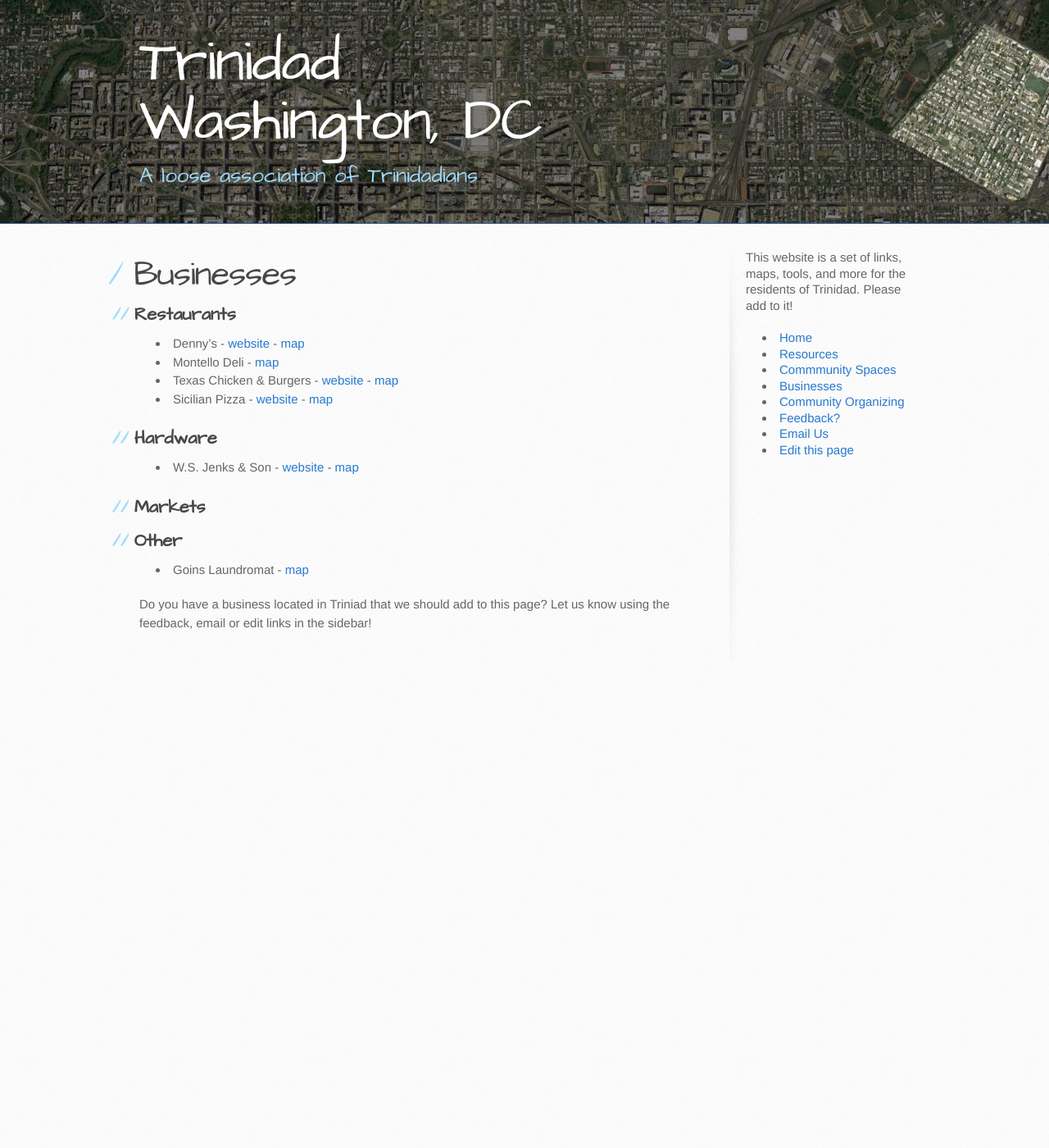
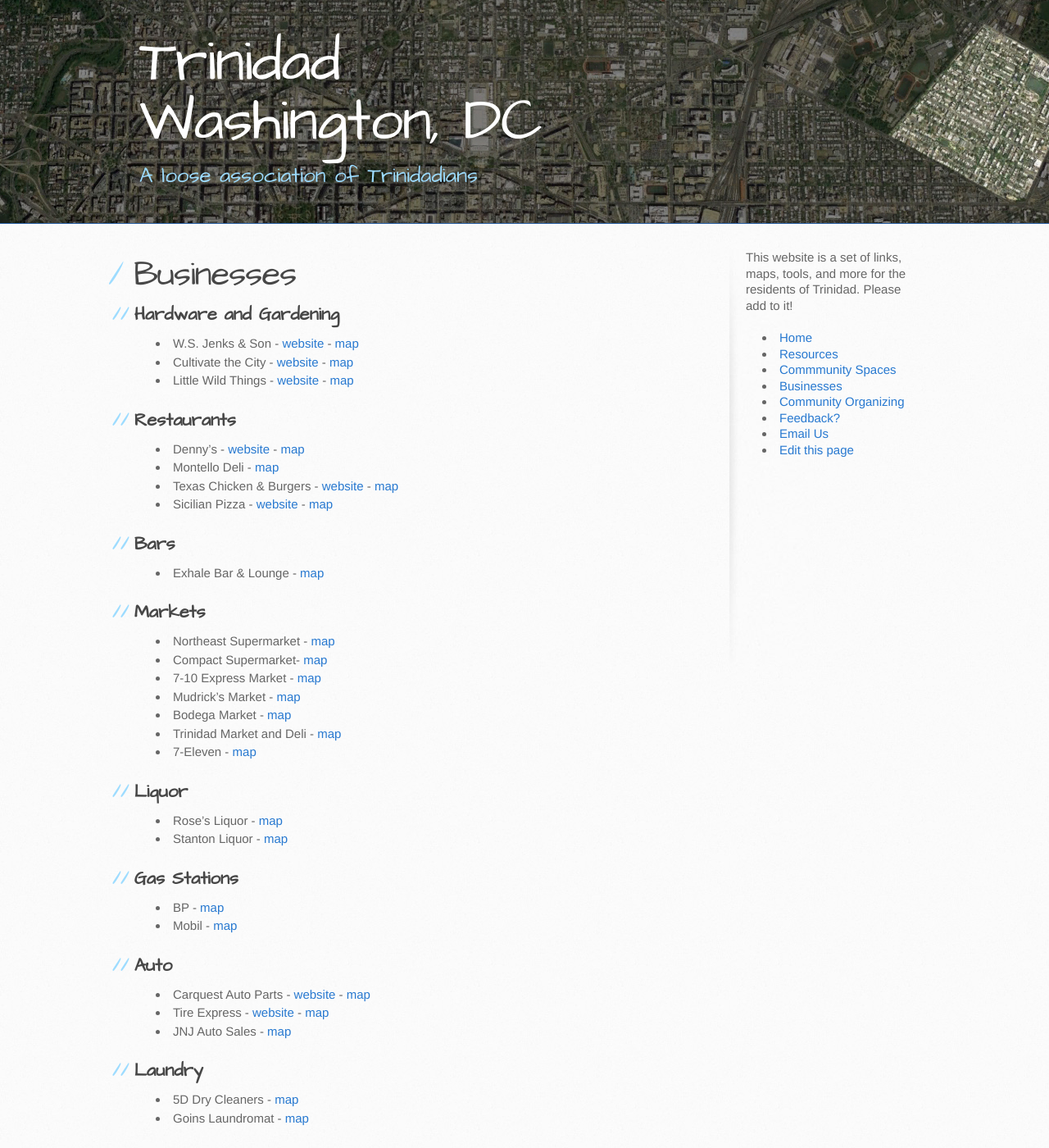
Before and after one commit to gbinal/tobago, a Jekyll site: the page built from businesses.md, in a window 1280 px wide and 1400 px high. Shown: the whole window at 82% size. Built offline with Jekyll 4.4.1, drawn with Linux system fonts in a browser that asks for light colours; some of the changed text lies outside the part shown.

Commit message:
Update businesses.md

```diff
--- a/businesses.md
+++ b/businesses.md
@@ -4,23 +4,53 @@ title: Businesses
 published: true
 ---
 
+## Hardware and Gardening
+* W.S. Jenks & Son - [website](https://www.wsjenks.com/shop/departments.asp?mscssid=72C5CC0E8168D82C5238CB5554A53844&mbrid=2603&custid=TEMP) - [map](https://goo.gl/maps/yPiYMhy9JgKJwkjW9)
+* Cultivate the City - [website](http://www.cultivatethecity.com/h-st-farms-ws-jenks-son) - [map](https://goo.gl/maps/z9KQCFhUoUfKFZSh8)
+* Little Wild Things - [website](https://www.littlewildthingsfarm.com/) - [map](https://goo.gl/maps/ntZ4ysViUyQEu9Hm6)
 
 ## Restaurants
-
 * Denny's - [website](https://locations.dennys.com/DC/WASHINGTON/248646) - [map](https://goo.gl/maps/y5DqCwFpaQgPYsG58)
 * Montello Deli - [map](https://goo.gl/maps/Us2VHuvo1Mif9dit6)
 * Texas Chicken & Burgers - [website](https://www.texaschickenandburgers.com/location/washington-DC/1239-mount-olivet-road-ne-washington-d-c-20002_0) - [map](https://goo.gl/maps/3tRh8yN7gZCtitB49)
 * Sicilian Pizza - [website](http://www.sicilianpizzadc.net/) - [map](https://goo.gl/maps/ih8vpDLifpT6MCLz5)
 
-## Hardware
-
-* W.S. Jenks & Son - [website](https://www.wsjenks.com/shop/departments.asp?mscssid=72C5CC0E8168D82C5238CB5554A53844&mbrid=2603&custid=TEMP) - [map](https://goo.gl/maps/yPiYMhy9JgKJwkjW9)
+## Bars
+* Exhale Bar & Lounge - [map](https://goo.gl/maps/BksbJQMGJUZypTBD9)
 
 ## Markets
+* Northeast Supermarket - [map](https://goo.gl/maps/jYFJmTXXQs2ro46G8)
+* Compact Supermarket- [map](https://goo.gl/maps/ig2KDtfwRw2rqiyE8)
+* 7-10 Express Market - [map](https://goo.gl/maps/aejgTXSy758QRQUr6)
+* Mudrick's Market - [map](https://goo.gl/maps/4D3a29HUHstrdpnV8)
+* Bodega Market - [map](https://goo.gl/maps/NjRstxQYdzrpZyrk9)
+* Trinidad Market and Deli - [map](https://goo.gl/maps/7FcdEjtHYgXD3P46A)
+* 7-Eleven - [map](https://goo.gl/maps/9cj4QVxj5imsKCJy6)
+
+## Liquor
+* Rose's Liquor - [map](https://goo.gl/maps/C5nvm3vNiSqoF4yC9)
+* Stanton Liquor - [map](https://goo.gl/maps/PzfFjByeXxkxbT9s5)
+
+## Gas Stations
+* BP - [map](https://goo.gl/maps/5Cs7RDj5hsTmEu9V6)
+* Mobil - [map](https://goo.gl/maps/zMwFNRFs5tD5k3gJ7)
+
+## Auto
+* Carquest Auto Parts - [website](https://www.carquest.com/stores/dc/washington/14461?utm_medium=local&utm_source=yext-gmb&utm_content=gmb-2016-12-29&utm_campaign=cq-ind) - [map](https://goo.gl/maps/VcnDqAprDKF7kB2S8)
+* Tire Express - [website](https://www.tireexpressdc.com/) - [map](https://goo.gl/maps/Zou6ncgsUuE4L7Td9)
+* JNJ Auto Sales - [map](https://goo.gl/maps/PAN2CCe2WzQvtXWb8)
+
+## Laundry
+* 5D Dry Cleaners - [map](https://goo.gl/maps/3pF4Yk4mcLrNoVbH7)
+* Goins Laundromat - [map](https://goo.gl/maps/kq4ook5gWcPpfGNMA)
+
+## Hair
+* Galaxy 5000 Hair Extension Show Room - [website](https://www.galaxy5000.com/) - [map](https://goo.gl/maps/ykjppVLse3fa5Mpr6)
+* Unity Hair Salon - [map](https://goo.gl/maps/Q59ACkJEreiPTa3m6)
 
 ## Other
-
-* Goins Laundromat - [map](https://goo.gl/maps/kq4ook5gWcPpfGNMA)
+* DC Center for Independent Living - [website](https://dccil.org/) - [map](https://goo.gl/maps/EaDjjMVFkBvU84Hx7)
+* DaVita Dialysis - [map](https://goo.gl/maps/DrqXDyyDUsWYqowp7)
 
 
 <p><em>Do you have a business located in Triniad that we should add to this page?  Let us know using the feedback, email or edit links in the sidebar!</em></p>
```
